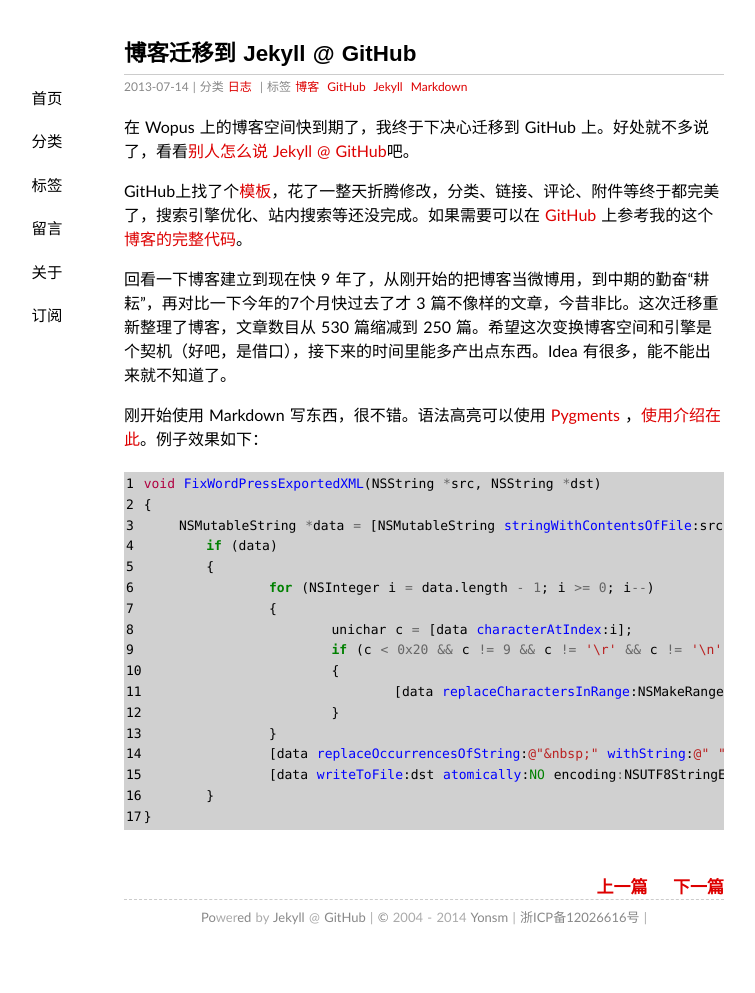
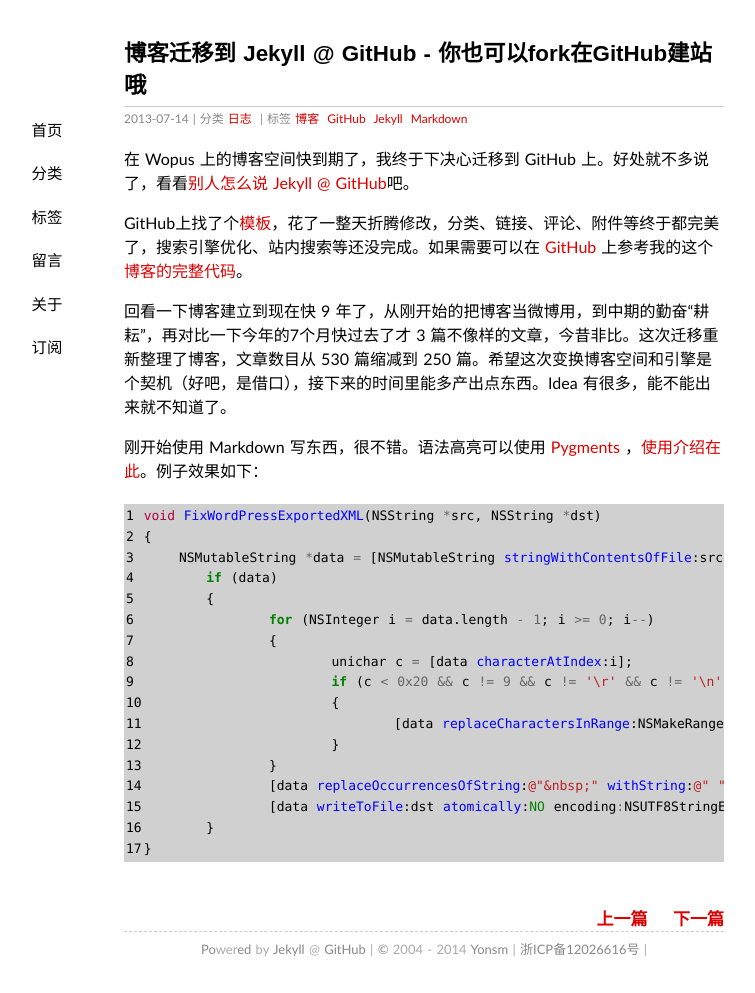
Before and after one commit to Yonsm/Yonsm.github.io, a Jekyll site: the page built from _posts/2013-07-14-hello-jekyll.md, in a window 1280 px wide. Shown: the whole page, without its empty margins (216-971 px from the left). Built offline with Jekyll 4.4.1, drawn with Linux system fonts in a browser that asks for light colours; some web fonts are replaced; Markdown is read by kramdown in place of the engine named in the settings; comment, search, counter and statistics services are not loaded; before the commit the page ends 961 px from its top, so only the background shows below that.

Commit message:
Update 2013-07-14-hello-jekyll.md

```diff
--- a/_posts/2013-07-14-hello-jekyll.md
+++ b/_posts/2013-07-14-hello-jekyll.md
@@ -1,6 +1,6 @@
 ---
 layout: post
-title: '博客迁移到 Jekyll @ GitHub'
+title: '博客迁移到 Jekyll @ GitHub - 你也可以fork在GitHub建站哦'
 category: 日志
 tags: 博客 GitHub Jekyll Markdown
 ---
```
